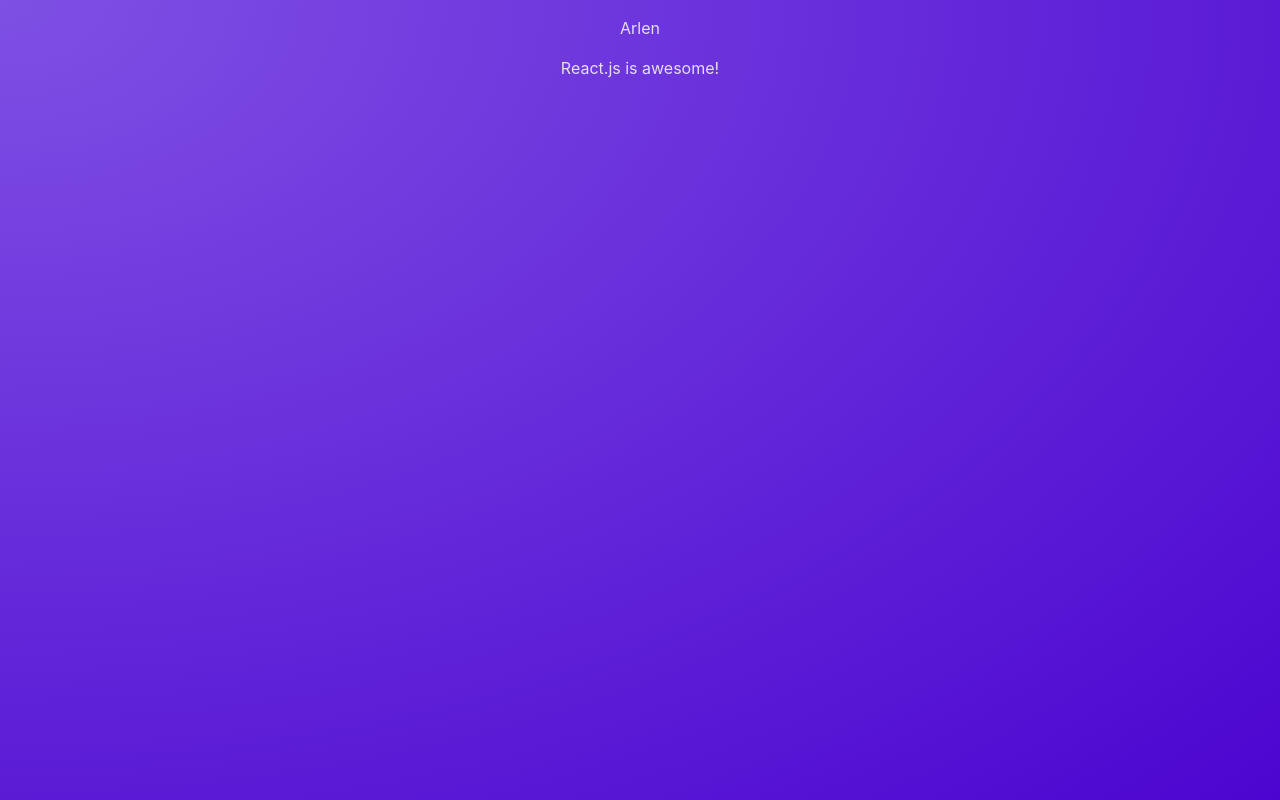
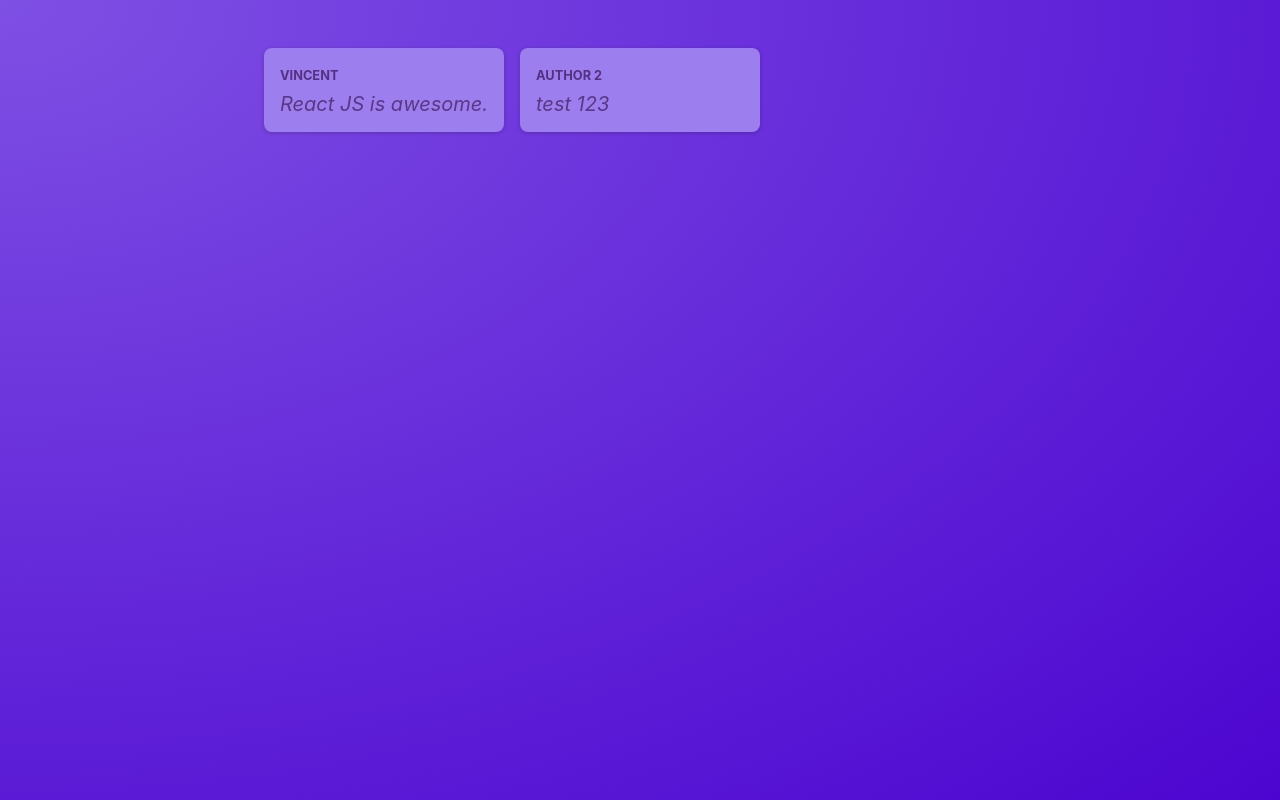
Before and after one commit to vincentt14/React-refresh-1, a React (Vite) app: page / in a window 1280 px wide. Built offline with nearby package versions, Linux system fonts and the light colour scheme.

Commit message:
reusing & passing data

```diff
--- a/src/App.tsx
+++ b/src/App.tsx
@@ -1,7 +1,11 @@
-import Post from "./components/Post";
+import PostsList from "./components/PostsList";
 
 function App() {
-  return <Post />;
+  return (
+    <main>
+      <PostsList />
+    </main>
+  );
 }
 
 export default App;
--- /dev/null
+++ b/src/components/Post.module.css
@@ -0,0 +1,35 @@
+.post {
+  margin: 1rem 0;
+  padding: 1rem;
+  background-color: #9c7eee;
+  border-radius: 8px;
+  box-shadow: 0 1px 4px rgba(0, 0, 0, 0.2);
+  animation: animate-in 1s ease-out forwards;
+}
+
+.author {
+  font-size: 0.8rem;
+  font-weight: bold;
+  color: #543280;
+  margin: 0;
+  text-transform: uppercase;
+}
+
+.text {
+  white-space: pre-wrap;
+  font-size: 1.25rem;
+  margin: 0.25rem 0 0 0;
+  color: #593884;
+  font-style: italic;
+}
+
+@keyframes animate-in {
+  from {
+    opacity: 0;
+    transform: translateY(1rem);
+  }
+  to {
+    opacity: 1;
+    transform: translateY(0);
+  }
+}
--- a/src/components/Post.tsx
+++ b/src/components/Post.tsx
@@ -1,12 +1,15 @@
-const names = ['Arlen','Erlangga'];
+import classes from "./Post.module.css";
 
-function Post() {
-  const chosenName = Math.random() > 0.5 ? names[0] : names[1];
+type PostProps = {
+  author: string;
+  body: string;
+};
 
+function Post({ author, body }: PostProps) {
   return (
-    <div>
-      <p>{chosenName}</p>
-      <p>React.js is awesome!</p>
+    <div className={classes.post}>
+      <p className={classes.author}>{author}</p>
+      <p className={classes.text}>{body}</p>
     </div>
   );
 }
--- /dev/null
+++ b/src/components/PostsList.module.css
@@ -0,0 +1,10 @@
+.posts {
+  list-style: none;
+  max-width: 50rem;
+  margin: 1rem auto;
+  padding: 1rem 0;
+  display: grid;
+  gap: 1rem;
+  grid-template-columns: repeat(3, 30%);
+  justify-content: center;
+}
--- /dev/null
+++ b/src/components/PostsList.tsx
@@ -0,0 +1,13 @@
+import Post from "./Post";
+import classes from "./PostsList.module.css";
+
+function PostsList() {
+  return (
+    <ul className={classes.posts}>
+      <Post author="Vincent" body="React JS is awesome." />
+      <Post author="author 2" body="test 123" />
+    </ul>
+  );
+}
+
+export default PostsList;
--- a/src/index.css
+++ b/src/index.css
@@ -18,6 +18,5 @@
 
 body {
   margin: 0;
-  text-align: center;
   color: #e6ddf9;
 }
```
